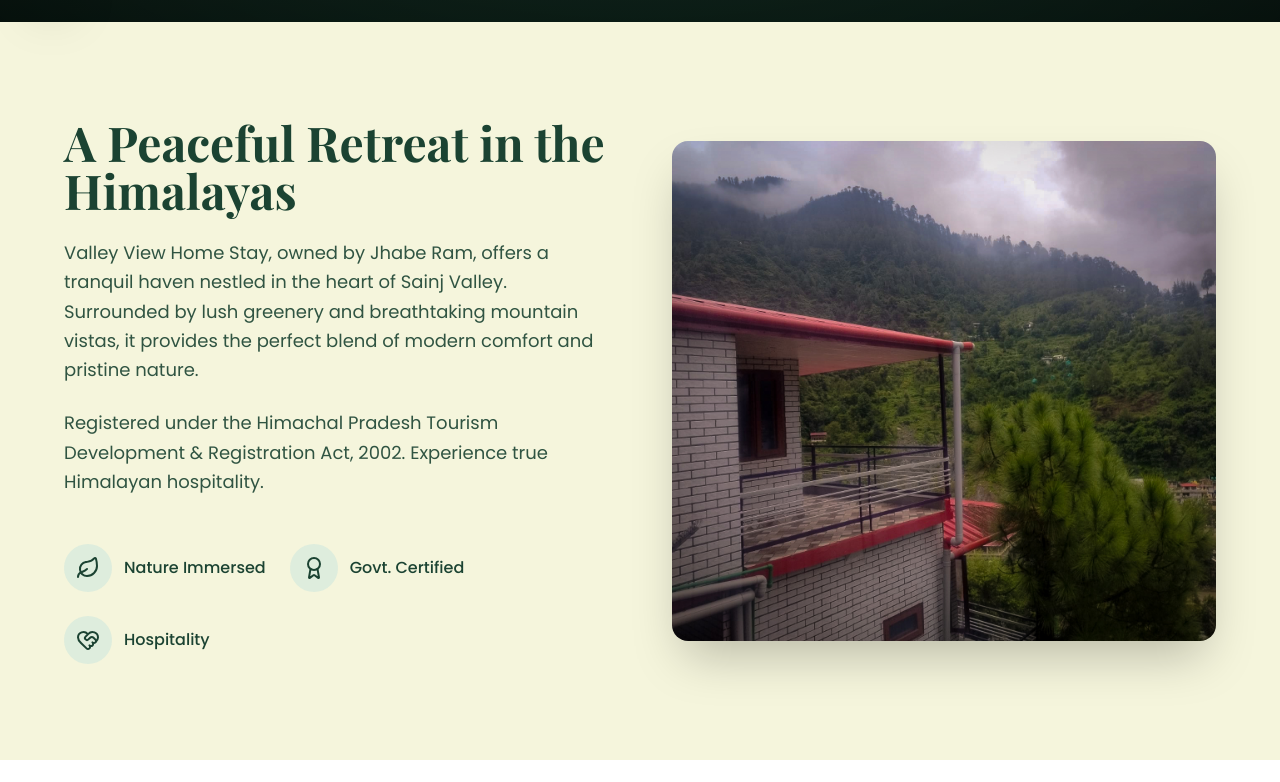
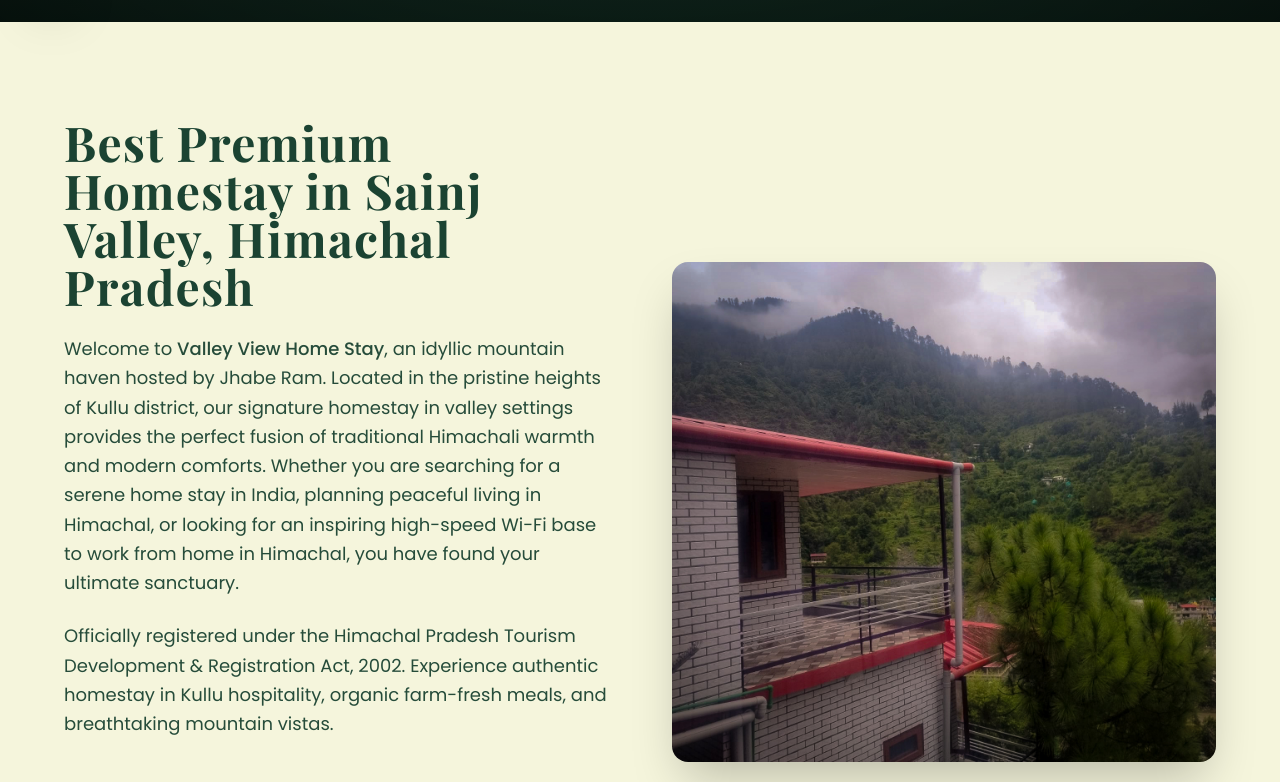
Before and after one commit to maihoonprince/Valley-View-Home-Stay-Himachal-Pradesh, a Next.js app: page / in a window 1280 px wide. Shown: the part 778-1560 px from the top of the page. Built offline with nearby package versions, Linux system fonts and the light colour scheme; grey boxes are pictures that could not be loaded; a web font is replaced by a local one.

Commit message:
feat: initialize core UI components including Experience, Gallery, Rooms, TripPlan, and About sections.

```diff
--- a/src/app/layout.tsx
+++ b/src/app/layout.tsx
@@ -14,12 +14,30 @@ const poppins = Poppins({
 });
 
 export const metadata: Metadata = {
-  title: "Valley View Home Stay | Sainj Valley",
-  description: "Experience Serenity in Sainj Valley. Valley View Home Stay – Your Home in the Himalayas. Book your stay now.",
-  keywords: "Homestay in Sainj Valley, Kullu homestay, Himalayas, Valley View Home Stay, Jhabe Ram, Himachal Pradesh tourism, peaceful retreat",
+  title: "Valley View Home Stay | Best Homestay in Sainj, Kullu, Himachal Pradesh",
+  description: "Experience premium hospitality at Valley View Home Stay in Sainj Valley, Kullu, Himachal Pradesh. Ideal for work from home in Himachal, peaceful living, homestay in valley, and pristine mountain getaways. Hosted by Jhabe Ram.",
+  keywords: [
+    "himachal pradesh",
+    "home stay",
+    "home stay in himachal pradesh",
+    "himachal",
+    "homestay in kullu",
+    "homestay in sainj",
+    "home stay in india",
+    "homestay",
+    "homestay in valley",
+    "living in himachal",
+    "work from home in himachal",
+    "Valley View Home Stay",
+    "Jhabe Ram",
+    "Sainj Valley homestay",
+    "Kullu tourism",
+    "peaceful retreat India",
+    "best homestay in Himachal"
+  ].join(", "),
   openGraph: {
-    title: "Valley View Home Stay | Sainj Valley",
-    description: "Your home in the Himalayas. Reconnect with nature in our peaceful, premium retreat.",
+    title: "Valley View Home Stay | Best Homestay in Sainj, Kullu, Himachal Pradesh",
+    description: "Experience premium hospitality at Valley View Home Stay in Sainj Valley, Kullu. Ideal for work from home in Himachal, peaceful living, and pristine homestay in valley getaways.",
     url: "https://valleyviewhomestay.com",
     siteName: "Valley View Home Stay",
     images: [
@@ -35,8 +53,8 @@ export const metadata: Metadata = {
   },
   twitter: {
     card: "summary_large_image",
-    title: "Valley View Home Stay | Sainj Valley",
-    description: "Experience Serenity in Sainj Valley. Valley View Home Stay – Your Home in the Himalayas.",
+    title: "Valley View Home Stay | Best Homestay in Sainj, Kullu, Himachal Pradesh",
+    description: "Experience premium hospitality at Valley View Home Stay in Sainj Valley. Ideal for work from home in Himachal, peaceful living, and pristine homestay in valley getaways.",
     images: ["https://images.unsplash.com/photo-1544325796-096057a62174?auto=format&fit=crop&q=80&w=2000"],
   },
   robots: {
@@ -52,6 +70,34 @@ export const metadata: Metadata = {
   },
 };
 
+const jsonLd = {
+  "@context": "https://schema.org",
+  "@type": "LodgingBusiness",
+  "name": "Valley View Home Stay",
+  "image": "https://images.unsplash.com/photo-1544325796-096057a62174?auto=format&fit=crop&q=80&w=2000",
+  "description": "Experience premium hospitality at Valley View Home Stay in Sainj Valley, Kullu, Himachal Pradesh. Ideal for work from home in Himachal, peaceful living, and homestay in valley experiences.",
+  "url": "https://valleyviewhomestay.com",
+  "telephone": "+919805505056",
+  "address": {
+    "@type": "PostalAddress",
+    "streetAddress": "Village Sainj, P.O. & Tehsil Sainj",
+    "addressLocality": "Sainj",
+    "addressRegion": "Himachal Pradesh",
+    "postalCode": "175134",
+    "addressCountry": "IN"
+  },
+  "geo": {
+    "@type": "GeoCoordinates",
+    "latitude": 31.7699,
+    "longitude": 77.20786
+  },
+  "starRating": {
+    "@type": "Rating",
+    "ratingValue": "5"
+  },
+  "priceRange": "₹2000 - ₹3500"
+};
+
 export default function RootLayout({
   children,
 }: Readonly<{
@@ -59,6 +105,12 @@ export default function RootLayout({
 }>) {
   return (
     <html lang="en" className={`${playfair.variable} ${poppins.variable}`}>
+      <head>
+        <script
+          type="application/ld+json"
+          dangerouslySetInnerHTML={{ __html: JSON.stringify(jsonLd) }}
+        />
+      </head>
       <body className="antialiased min-h-screen flex flex-col font-sans">
         {children}
       </body>
--- a/src/components/About.tsx
+++ b/src/components/About.tsx
@@ -7,14 +7,14 @@ export default function About() {
       <div className="max-w-6xl mx-auto flex flex-col md:flex-row gap-16 items-center">
 
         <div className="md:w-1/2 space-y-6">
-          <h2 className="font-serif text-4xl md:text-5xl font-bold">
-            A Peaceful Retreat in the Himalayas
+          <h2 className="font-serif text-4xl md:text-5xl font-bold tracking-wide">
+            Best Premium Homestay in Sainj Valley, Himachal Pradesh
           </h2>
-          <p className="text-lg leading-relaxed opacity-90">
-            Valley View Home Stay, owned by Jhabe Ram, offers a tranquil haven nestled in the heart of Sainj Valley. Surrounded by lush greenery and breathtaking mountain vistas, it provides the perfect blend of modern comfort and pristine nature.
+          <p className="text-lg leading-relaxed opacity-95">
+            Welcome to <span className="font-medium">Valley View Home Stay</span>, an idyllic mountain haven hosted by Jhabe Ram. Located in the pristine heights of Kullu district, our signature homestay in valley settings provides the perfect fusion of traditional Himachali warmth and modern comforts. Whether you are searching for a serene home stay in India, planning peaceful living in Himachal, or looking for an inspiring high-speed Wi-Fi base to work from home in Himachal, you have found your ultimate sanctuary.
           </p>
-          <p className="text-lg leading-relaxed opacity-90">
-            Registered under the Himachal Pradesh Tourism Development & Registration Act, 2002. Experience true Himalayan hospitality.
+          <p className="text-lg leading-relaxed opacity-95">
+            Officially registered under the Himachal Pradesh Tourism Development & Registration Act, 2002. Experience authentic homestay in Kullu hospitality, organic farm-fresh meals, and breathtaking mountain vistas.
           </p>
 
           <div className="pt-6 flex flex-wrap gap-6">
@@ -42,7 +42,7 @@ export default function About() {
         <div className="md:w-1/2 relative h-[500px] w-full rounded-2xl overflow-hidden shadow-2xl">
           <img
             src="/homestay/2.jpg"
-            alt="Valley View Homestay"
+            alt="Valley View Home Stay in Sainj Valley Kullu Himachal Pradesh"
             className="w-full h-full object-cover hover:scale-105 transition-transform duration-1000"
           />
         </div>
--- a/src/components/Experience.tsx
+++ b/src/components/Experience.tsx
@@ -78,6 +78,8 @@ export default function Experience() {
               <img
                 src={exp.image}
                 alt={exp.title}
+                loading="lazy"
+                decoding="async"
                 className="w-full h-full object-cover transition-transform duration-700 group-hover:scale-110"
               />
               <div className="absolute inset-0 bg-gradient-to-t from-black/80 via-black/20 to-transparent"></div>
--- a/src/components/Gallery.tsx
+++ b/src/components/Gallery.tsx
@@ -79,6 +79,8 @@ export default function Gallery() {
               <img
                 src={img}
                 alt={`Gallery ${index}`}
+                loading="lazy"
+                decoding="async"
                 className="w-full h-full object-cover transition-transform duration-700 group-hover:scale-105"
               />
               <div className="absolute inset-0 bg-[#102B20]/0 group-hover:bg-[#102B20]/30 transition-colors flex items-center justify-center">
@@ -92,18 +94,21 @@ export default function Gallery() {
       {selectedImg && (
         <div
           onClick={() => setSelectedImg(null)}
-          className="fixed inset-0 z-50 bg-[#102B20]/95 flex items-center justify-center p-4 cursor-pointer transition-opacity"
+          className="fixed inset-0 z-50 bg-[#102B20]/95 flex items-center justify-center p-4 cursor-pointer transition-opacity backdrop-blur-sm animate-fade-in"
         >
           <button
-            className="absolute top-6 right-6 text-white hover:text-brand-sky transition-colors backdrop-blur-md bg-white/10 rounded-full p-2"
+            className="absolute top-6 right-6 w-12 h-12 rounded-full bg-black/60 hover:bg-black border border-white/20 flex items-center justify-center text-white transition-all hover:scale-110 active:scale-95 shadow-2xl z-50"
             onClick={() => setSelectedImg(null)}
+            aria-label="Close enlarged view"
           >
-            <X size={32} />
+            <X size={28} />
           </button>
           <img
             src={selectedImg}
             alt="Enlarged view"
-            className="max-w-[90vw] max-h-[90vh] rounded-2xl shadow-2xl transition-transform object-contain"
+            loading="lazy"
+            decoding="async"
+            className="max-w-[90vw] max-h-[90vh] rounded-2xl shadow-2xl transition-all object-contain animate-scale-up"
             onClick={(e) => e.stopPropagation()}
           />
         </div>
--- a/src/components/Rooms.tsx
+++ b/src/components/Rooms.tsx
@@ -116,6 +116,8 @@ export default function Rooms() {
                 <img
                   src={img.src}
                   alt={img.alt}
+                  loading="lazy"
+                  decoding="async"
                   className="w-full h-full object-cover transition-transform duration-700 group-hover:scale-110"
                 />
                 <div className="absolute inset-0 bg-gradient-to-t from-black/60 via-transparent to-transparent opacity-0 group-hover:opacity-100 transition-opacity duration-300 flex flex-col justify-end p-5">
@@ -175,18 +177,21 @@ export default function Rooms() {
       {selectedImage && (
         <div
           onClick={() => setSelectedImage(null)}
-          className="fixed inset-0 z-50 bg-[#102B20]/95 flex items-center justify-center p-4 cursor-pointer transition-opacity backdrop-blur-sm"
+          className="fixed inset-0 z-50 bg-[#102B20]/95 flex items-center justify-center p-4 cursor-pointer transition-opacity backdrop-blur-sm animate-fade-in"
         >
           <button
-            className="absolute top-6 right-6 text-white hover:text-brand-sky transition-colors backdrop-blur-md bg-white/10 rounded-full p-2"
+            className="absolute top-6 right-6 w-12 h-12 rounded-full bg-black/60 hover:bg-black border border-white/20 flex items-center justify-center text-white transition-all hover:scale-110 active:scale-95 shadow-2xl z-50"
             onClick={() => setSelectedImage(null)}
+            aria-label="Close expanded view"
           >
-            <X size={32} />
+            <X size={28} />
           </button>
           <img
             src={selectedImage}
             alt="Expanded view"
-            className="max-w-[90vw] max-h-[90vh] rounded-2xl shadow-2xl transition-transform object-contain"
+            loading="lazy"
+            decoding="async"
+            className="max-w-[90vw] max-h-[90vh] rounded-2xl shadow-2xl transition-all object-contain animate-scale-up"
             onClick={(e) => e.stopPropagation()}
           />
         </div>
```
Also changed, not shown: src/components/TripPlan.tsx (+9 -4 lines).
